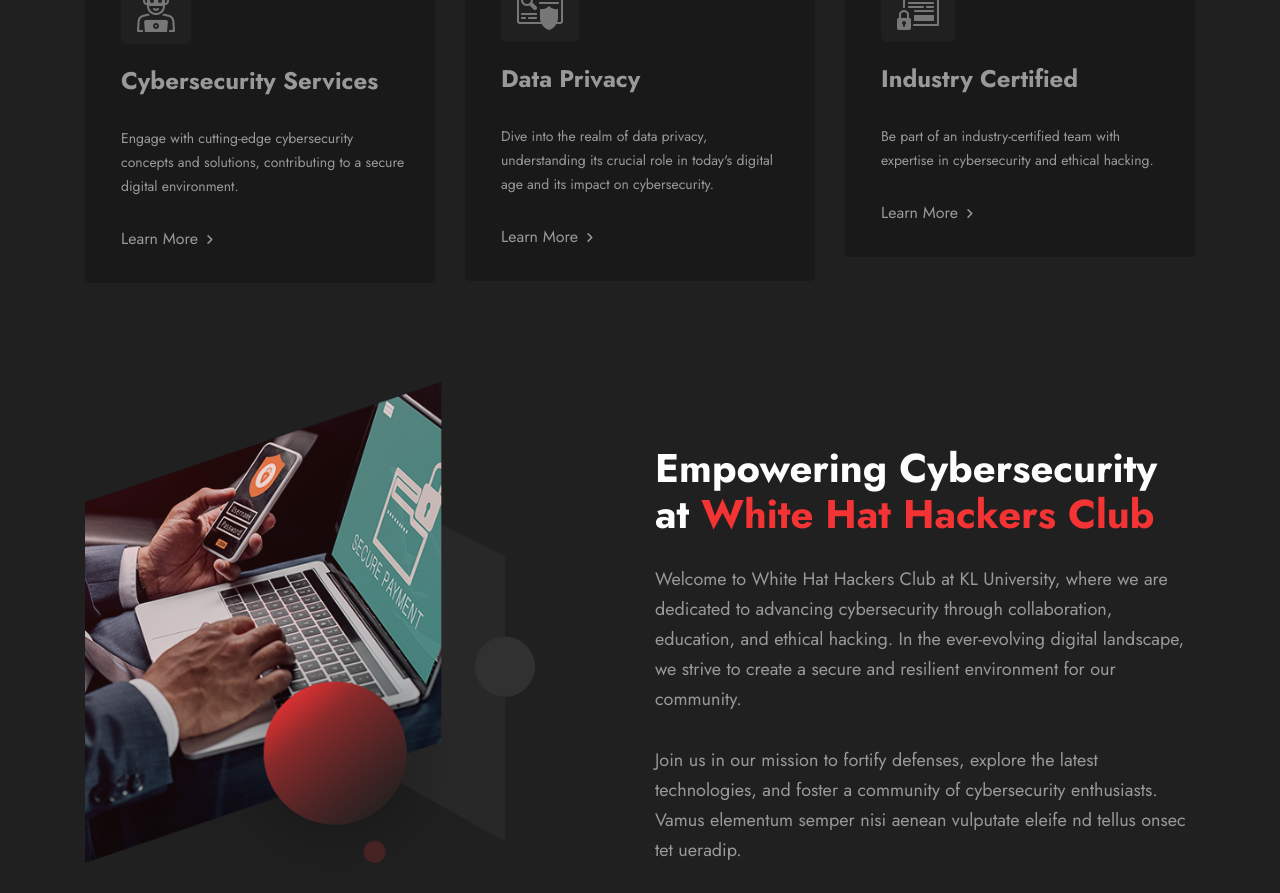
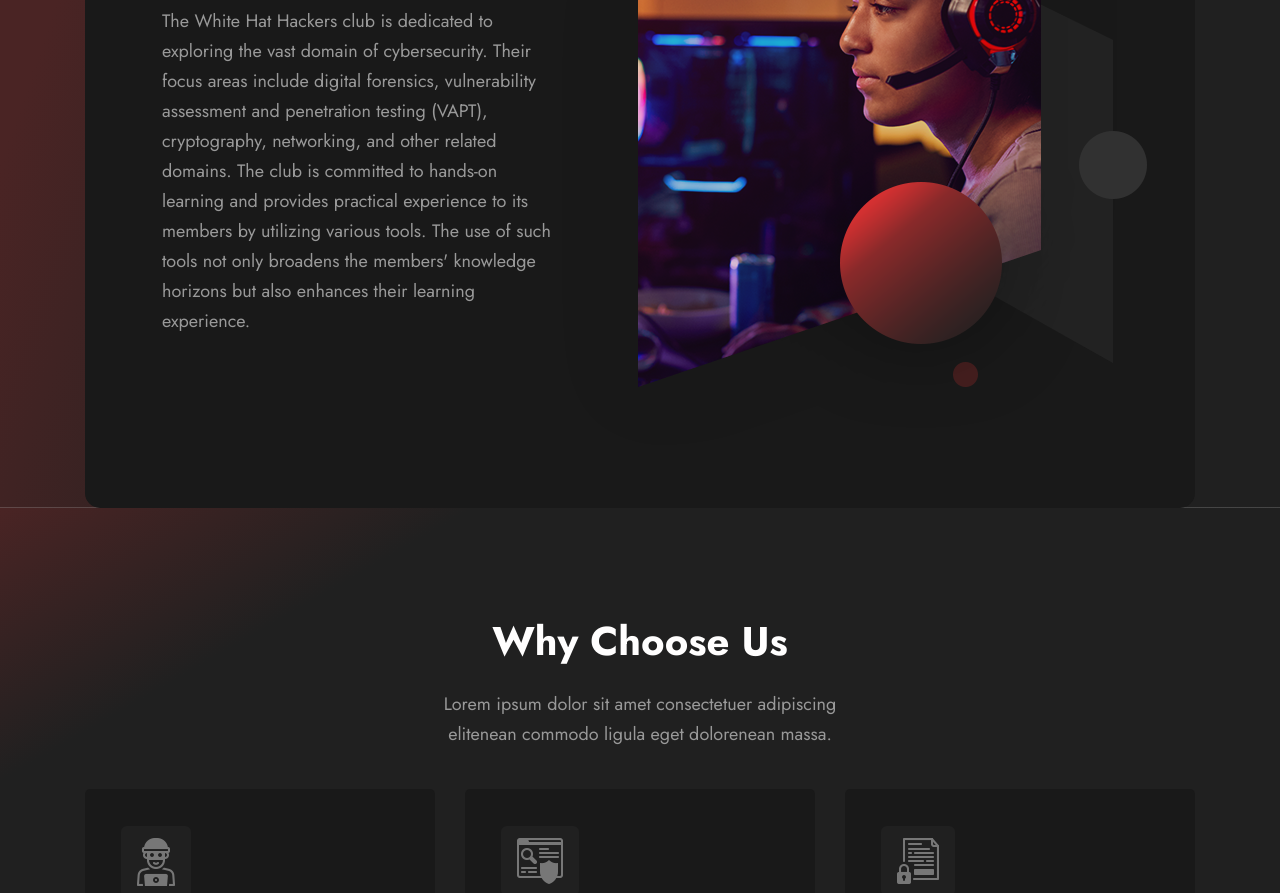
Before and after one commit to Venky2004/WhiteHatHackers-website, a plain HTML site: page about.html in a window 1280 px wide. Shown: the part 669-1562 px from the top of the page. Drawn offline with nearby package versions, Linux system fonts and the light colour scheme.

Commit message:
about page

```diff
--- a/about.html
+++ b/about.html
@@ -95,110 +95,124 @@
                             </div>
                         </div>
                     </div>
+                    <div class="row">
+                        <div class="col-lg-12 col-md-12 col-sm-12 mb-md-0 mb-4">
+                            <div class="about-us-section-page" data-aos="fade-up">
+                                <div class="row">
+                                    <div class="col-lg-6 col-md-6 col-sm-12">
+                                        <h3 data-aos="zoom-out-left">What is the K L UNIVERSITY Cybersecurity Club?</h3>
+                                        <p>The White Hat Hackers club is dedicated to exploring the vast domain of
+                                            cybersecurity. Their focus areas include digital forensics, vulnerability
+                                            assessment and penetration testing (VAPT), cryptography, networking, and
+                                            other related domains. The club is committed to hands-on learning and
+                                            provides practical experience to its members by utilizing various tools. The
+                                            use of such tools not only broadens the members' knowledge horizons but also
+                                            enhances their learning experience.</p>
 
+
+                                    </div>
+                                    <div class="col-lg-5 col-md-5 col-sm-12">
+                                        <div class="about-section-img">
+                                            <figure class="mb-0"><img src="assets/images/about-us-page-right-img.png"
+                                                    alt="" class="">
+                                            </figure>
+                                        </div>
+                                    </div>
+                                </div>
+                            </div>
+                        </div>
+                    </div>
                 </div>
             </div>
         </div>
     </div>
     <!-- ABOUT-US_SECTION -->
-    <section class="about-us-section-start">
-        <div class="about-right-icon position-relative" data-aos="fade-right" data-aos-offset="300"
-            data-aos-easing="ease-in-sine">
-            <figure class="whyus-icon"><img
-                    src="assets/images/about-us-section-right-icon.png" alt=""
+    <section class="about-us-section-start aboutus-page">
+        <div class="about-right-icon position-relative">
+            <figure class="whyus-icon"><img src="assets/images/about-us-section-right-icon.png" alt=""
                     class="img-fluid">
             </figure>
         </div>
         <div class="container">
             <div class="row">
                 <div class="col-12">
-                    <h3 class="text-center" data-aos="fade-up" data-aos-anchor-placement="top-bottom">Why Choose White
-                        Hat Hackers Club</h3>
-                    <p class="text-center">Join us in securing the digital frontier and enhancing cybersecurity for a
-                        safer digital world.</p>
+                    <h3 class="text-center">Why Choose Us</h3>
+                    <p class="text-center">Lorem ipsum dolor sit amet consectetuer adipiscing elitenean commodo
+                        ligula eget dolorenean massa.</p>
                 </div>
             </div>
             <div class="row">
                 <div class="col-lg-4 col-md-4 col-sm-12">
-                    <div class="about-us-content" data-aos="fade-up" data-aos-anchor-placement="bottom-bottom">
+                    <div class="about-us-content" data-aos="fade-up">
                         <div class="icons-rounded-box">
-                            <figure class="mb-0"><img
-                                    src="assets/images/about-round-icon1.png"
-                                    alt="">
+                            <figure class="mb-0"><img src="assets/images/about-round-icon1.png" alt="">
                             </figure>
                         </div>
-                        <h4>Cybersecurity Services</h4>
-                        <p class="security-services-p">Engage with cutting-edge cybersecurity concepts and solutions, contributing to a secure digital environment.</p>
-                        <a href="#" class="text-decoration-none ">Learn More <span class="forword-arrow"><i
+                        <h4>Security Services</h4>
+                        <p class="security-services-p">Donec pede justo, fringilla vel, aliquet nec vulputate
+                            eget, arcu. In enim justo, rhoncus ut imperdiet.</p>
+                        <a href="about-us.html" class="text-decoration-none ">Learn More <span class="forword-arrow"><i
                                     class="fa fa-angle-right"></i></span></a>
                     </div>
                 </div>
                 <div class="col-lg-4 col-md-4 col-sm-12">
-                    <div class="about-us-content" data-aos="fade-up" data-aos-anchor-placement="bottom-bottom">
+                    <div class="about-us-content" data-aos="fade-up">
                         <div class="icons-rounded-box">
-                            <figure class="mb-0 icon-color"><img
-                                    src="assets/images/about-round-icon2.png"
-                                    alt="">
+                            <figure class="mb-0 icon-color"><img src="assets/images/about-round-icon2.png" alt="">
                             </figure>
                         </div>
                         <h4>Data Privacy</h4>
-                        <p class="security-services-p">Dive into the realm of data privacy, understanding its crucial role in today's digital age and its impact on cybersecurity.</p>
-                        <a href="#" class="text-decoration-none ">Learn More <span class="forword-arrow"><i
+                        <p class="security-services-p">Lorem ipsum dolor sit ametconsectetuer dipiscing
+                            elitaenean commodo ligula eget dolor aenean massa.</p>
+                        <a href="about-us.html" class="text-decoration-none ">Learn More <span class="forword-arrow"><i
                                     class="fa fa-angle-right"></i></span></a>
                     </div>
                 </div>
                 <div class="col-lg-4 col-md-4 col-sm-12">
-                    <div class="about-us-content" data-aos="fade-up" data-aos-anchor-placement="bottom-bottom">
+                    <div class="about-us-content" data-aos="fade-up">
                         <div class="icons-rounded-box">
-                            <figure class="mb-0"><img
-                                    src="assets/images/about-round-icon3.png"
-                                    alt="">
+                            <figure class="mb-0"><img src="assets/images/about-round-icon3.png" alt="">
                             </figure>
                         </div>
                         <h4>Industry Certified</h4>
-                        <p class="security-services-p">Be part of an industry-certified team with expertise in
-                            cybersecurity and ethical hacking.</p>
-                        <a href="#" class="text-decoration-none ">Learn More <span class="forword-arrow"><i
+                        <p class="security-services-p">Integer tincidunt Cras dapibus bivamus ele mentum semper
+                            nisienean vulputate eleife nd tellusenean leo ligula.</p>
+                        <a href="about-us.html" class="text-decoration-none ">Learn More <span class="forword-arrow"><i
                                     class="fa fa-angle-right"></i></span></a>
                     </div>
                 </div>
             </div>
         </div>
     </section>
-
     <!-- CYBER-SECURITY-SECTION -->
     <section class="cyber-security-section overflow-hidden">
         <div class="container">
             <div class="row">
                 <div class="col-lg-5 col-md-5 col-sm-12">
-                    <div class="cyber-content-img" data-aos="fade-up-left">
-                        <figure class="mb-0"><img
-                                src="assets/images/cyber-security-left-img.png"
-                                alt="" class="cyber-security-provider-img">
+                    <div class="cyber-content-img">
+                        <figure class="mb-0"><img src="assets/images/cyber-security-left-img.png" alt=""
+                                class="cyber-security-provider-img">
                         </figure>
                     </div>
                 </div>
                 <div class="col-lg-1 col-md-1 col-sm-1"></div>
                 <div class="col-lg-6 col-md-6 col-sm-12">
-                    <div class="cyber-content" data-aos="fade-up-right">
-                        <h3>Empowering Cybersecurity at <span class="cyber-text">White Hat Hackers Club</span></h3>
-                        <p class="security-services-p">Welcome to White Hat Hackers Club at KL University, where we are
-                            dedicated to advancing cybersecurity through collaboration, education, and ethical hacking.
-                            In the ever-evolving digital landscape, we strive to create a secure and resilient
-                            environment for our community.</p>
-                        <p class="security-services-p cyber-p-margin-bottom">Join us in our mission to fortify defenses,
-                            explore the latest technologies, and foster a community of cybersecurity enthusiasts. Vamus
-                            elementum semper nisi aenean vulputate eleife nd tellus onsec tet ueradip.</p>
+                    <div class="cyber-content">
+                        <h3>Advanced <span class="cyber-text">Cyber Security</span> Provider</h3>
+                        <p class="security-services-p">Lorem ipsum dolor sit amet consectetuer adipiscing
+                            elitenean commo doligula eget dolorenean massa.In enim justo, rhoncus ut, imperdiet
+                            avene natis vitae justo nullam dictum felis eu pede mollis pretium Inte ger tincid
+                            unt cras dapibus</p>
+                        <p class="security-services-p cyber-p-margin-bottom">Vamus elementum semper nisi aenean
+                            vulputate eleife nd tellus onsec tet ueradip.</p>
                         <div class="cyber-contact-btn">
                             <a href="contact.html" class="text-decoration-none">Contact Us</a>
                         </div>
-                        <br>
                     </div>
                 </div>
             </div>
         </div>
     </section>
-
     <!-- boxes-section -->
     <div class="about-us-section-start cyber-boxes-section overflow-hidden">
         <div class="container">
```
